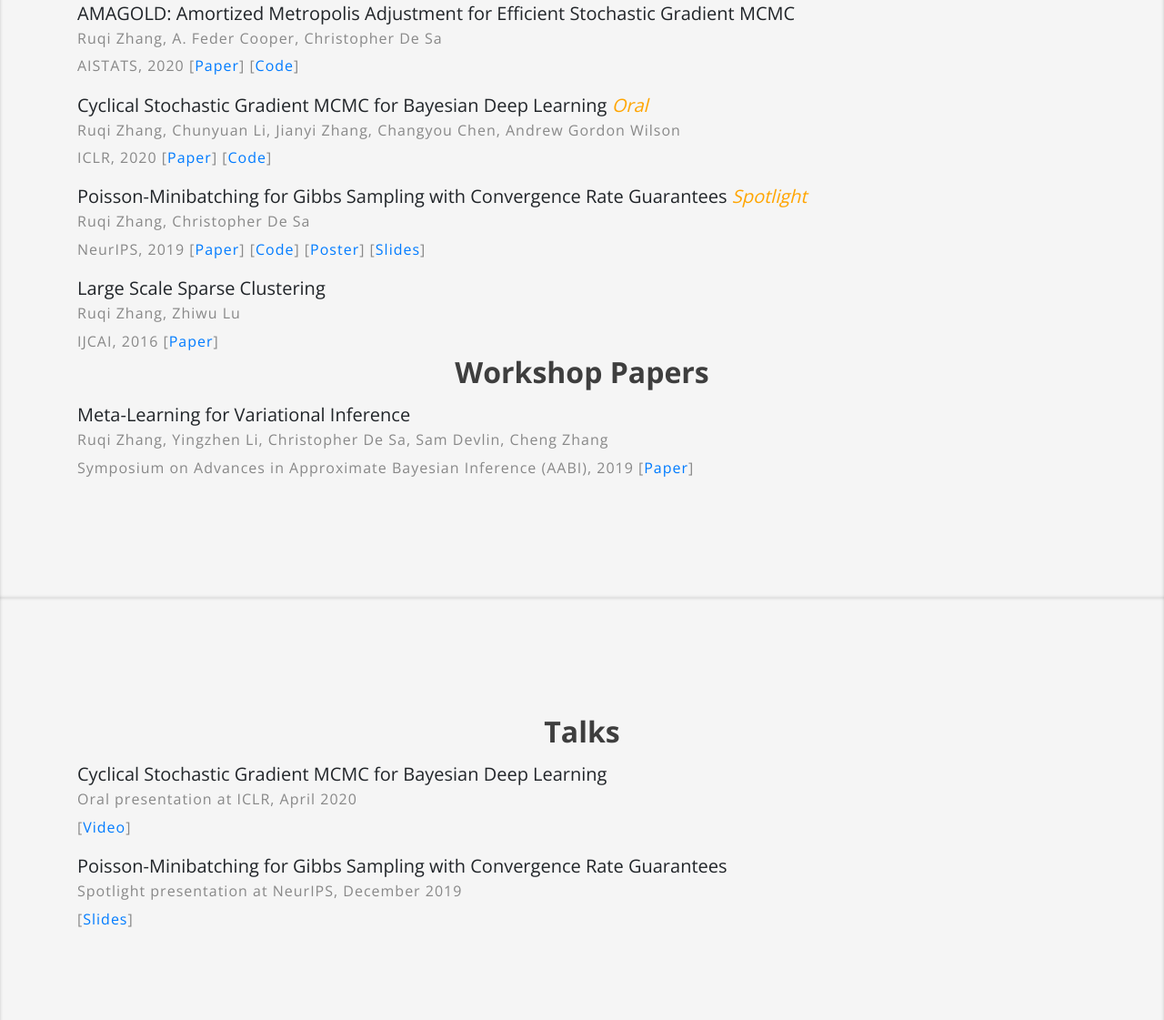
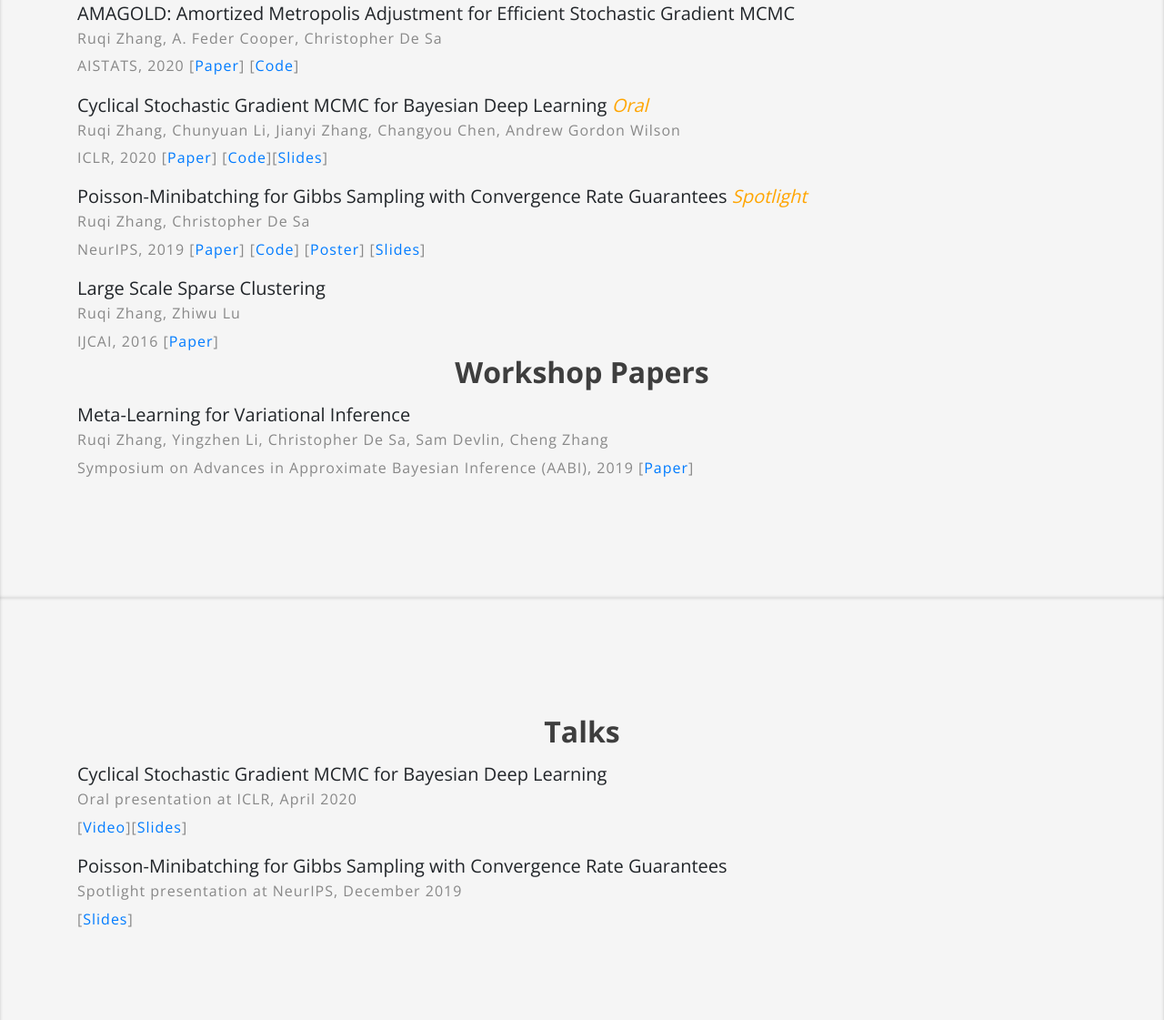
Before and after one commit to ruqizhang/ruqizhang.github.io, a plain HTML site: page index.html in a window 1280 px wide. Shown: the part 1422-2543 px from the top of the page at 91% size. Drawn offline with nearby package versions, Linux system fonts and the light colour scheme.

Commit message:
add slides

```diff
--- a/index.html
+++ b/index.html
@@ -111,7 +111,7 @@ License URL: http://creativecommons.org/licenses/by/3.0/
 			<div align="left">
 				<h5 class="title">Cyclical Stochastic Gradient MCMC for Bayesian Deep Learning <font color="orange"><i>Oral</font></i></h5>
 				<p class="mt-0"><b>Ruqi Zhang</b>, Chunyuan Li, Jianyi Zhang, Changyou Chen, Andrew Gordon Wilson</br>
-				ICLR, 2020 [<a href="https://arxiv.org/abs/1902.03932">Paper</a>] [<a href="https://github.com/ruqizhang/csgmcmc">Code</a>]
+				ICLR, 2020 [<a href="https://arxiv.org/abs/1902.03932">Paper</a>] [<a href="https://github.com/ruqizhang/csgmcmc">Code</a>][<a href="pdf/csgmcmc_slides.pdf">Slides</a>]
 				</p>
 		   </div>
 		   <div align="left">
@@ -143,7 +143,7 @@ License URL: http://creativecommons.org/licenses/by/3.0/
 			<div align="left">
 				<h5 class="title">Cyclical Stochastic Gradient MCMC for Bayesian Deep Learning</h5>
 				<p class="mt-0">Oral presentation at ICLR, April 2020</br>
-				[<a href="https://iclr.cc/virtual_2020/poster_rkeS1RVtPS.html">Video</a>]
+				[<a href="https://iclr.cc/virtual_2020/poster_rkeS1RVtPS.html">Video</a>][<a href="pdf/csgmcmc_slides.pdf">Slides</a>]
 				</p>
 		</div>
 		<div align="left">
```
Also changed, not shown: 1 other file.
